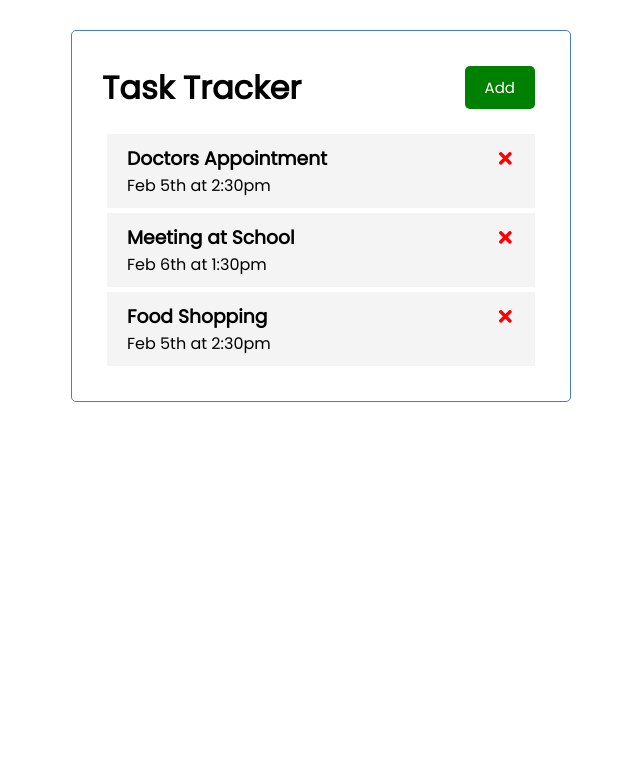
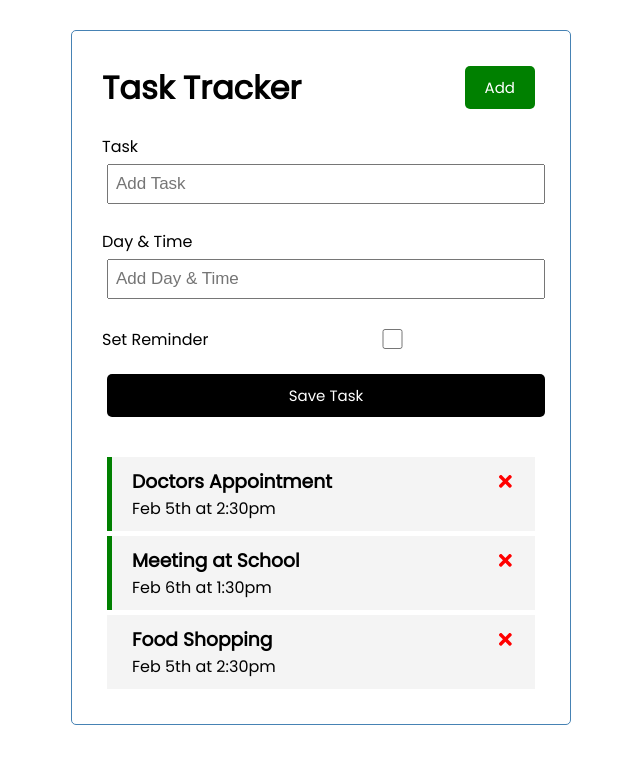
Before and after one commit to Faizan-Ramzan/task-manager-react, a React (Create React App) app: page / in a window 1280 px wide. Shown: the top 764 px of the page, without its empty margins (319-959 px from the left). Built offline with nearby package versions, Linux system fonts and the light colour scheme.

Commit message:
Add Task

```diff
--- a/src/App.js
+++ b/src/App.js
@@ -1,6 +1,7 @@
 import { useState } from 'react'
 import Header from "./components/Header";
 import Tasks from "./components/Tasks";
+import AddTask from "./components/AddTask";
 
 function App() {
   const [tasks, setTasks] = useState([
@@ -24,10 +25,22 @@
     }
   ]);
 
+  //Delete Task
+  const deleteTask = (id) =>{
+    setTasks(tasks.filter((task) => task.id !== id))
+  }
+
+  //Toggle Reminder
+  const toggleReminder = (id) => {
+    setTasks(tasks.map((task) => task.id === id ? {...task, reminder: !task.reminder } : task))
+  }
+
   return (
     <div className="container">
       <Header title="Task Tracker" />
-      <Tasks tasks={tasks} />
+      <AddTask />
+
+      {tasks.length > 0 ? <Tasks tasks={tasks} onDelete={deleteTask} onToggle={toggleReminder} /> : "No Tasks Available"}
     </div>
   );
 }
--- /dev/null
+++ b/src/components/AddTask.js
@@ -0,0 +1,27 @@
+import { useState } from 'react'
+
+const Add = () => {
+    const [text, setText] = useState("")
+    const [day, setDay] = useState("")
+    const [reminder, setReminder] = useState(false)
+
+    return (
+        <form className="add-form">
+            <div className="form-control">
+                <label htmlFor="">Task</label>
+                <input type="text" placeholder='Add Task' value={text} onChange={(e) => setText(e.target.value)} />
+            </div>
+            <div className="form-control">
+                <label htmlFor="">Day & Time</label>
+                <input type="text" placeholder="Add Day & Time" value={day} onChange={(e) => setDay(e.target.value)} />
+            </div>
+            <div className="form-control form-control-check">
+                <label htmlFor="">Set Reminder</label>
+                <input type="checkbox" value={reminder} onChange={(e) => setReminder(e.currentTarget.checked)}/>
+            </div>
+            <input className="btn btn-block" type="submit" value='Save Task' />
+        </form>
+    )
+}
+
+export default Add
--- a/src/components/Task.js
+++ b/src/components/Task.js
@@ -1,10 +1,11 @@
 import { FaTimes } from 'react-icons/fa'
 
-const task = ({ task }) => {
+const task = ({ task, onDelete, onToggle }) => {
     return (
-        <div className="task">
+        <div className={`task ${task.reminder ? 'reminder': '' }`} onDoubleClick={() => onToggle(task.id)}>
             <h3>
-                {task.text} <FaTimes style={{ color: "red", cursor: "Pointer" }} />
+                {task.text}
+                <FaTimes style={{ color: "red", cursor: "Pointer" }} onClick={() => onDelete(task.id)} />
             </h3>
             <p>{task.day}</p>
         </div>
--- a/src/components/Tasks.js
+++ b/src/components/Tasks.js
@@ -1,10 +1,10 @@
 import Task from './Task'
 
-const Tasks = ({ tasks }) => {
+const Tasks = ({ tasks, onDelete, onToggle }) => {
     return (
         <>
             {tasks.map((task) => (
-                <Task key={task.id} task={task} />
+                <Task key={task.id} task={task} onDelete={onDelete} onToggle={onToggle}/>
             ))}
         </>
     )
--- a/src/index.css
+++ b/src/index.css
@@ -59,10 +59,11 @@
   margin: 5px;
   padding: 10px 20px;
   cursor: pointer;
+  border-left: 5px solid transparent;
 }
 
 .task.reminder {
-  border-left: 5px solid green;
+  border-left-color: green;
 }
 
 .task h3 {
```
